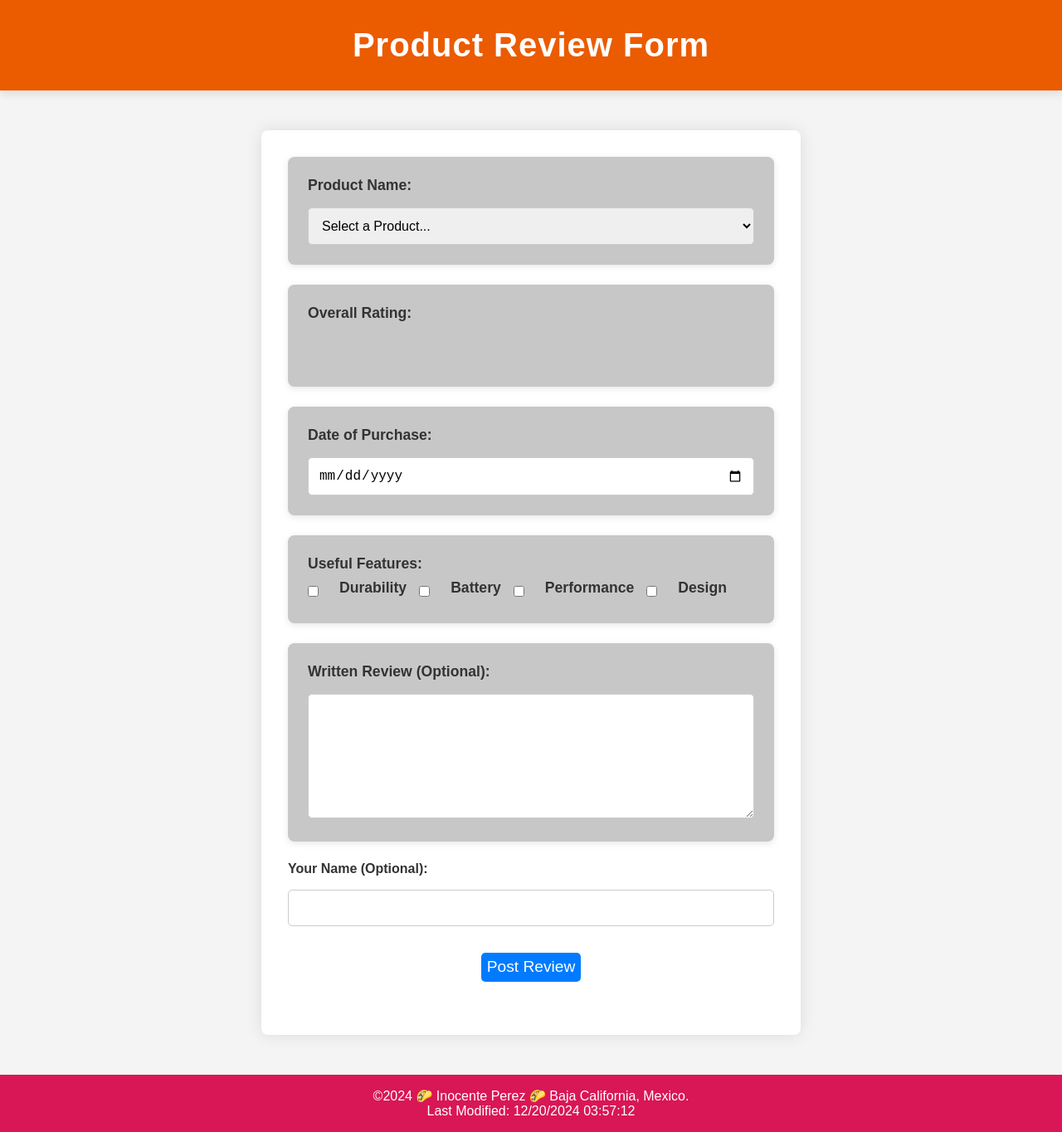
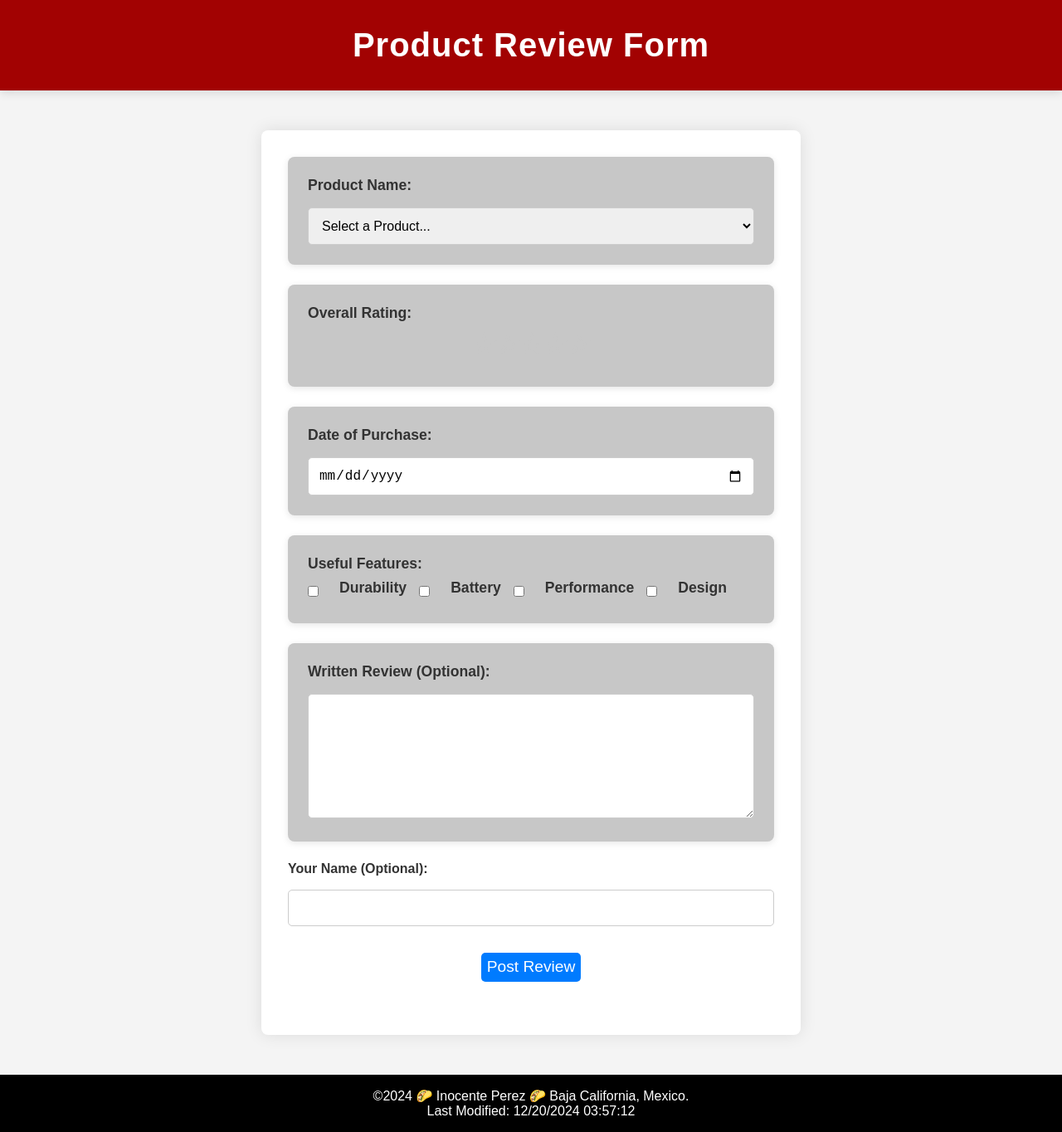
Before and after one commit to Inocente91/wdd131, a plain HTML site: page form.html in a window 1280 px wide. Shown: the whole page at 83% size. Drawn offline with Linux system fonts and the light colour scheme.

Commit message:
more color fixes

```diff
--- a/styles/form.css
+++ b/styles/form.css
@@ -12,7 +12,7 @@ body {
 }
 
 header {
-  background: #EB5B00;
+  background: hsl(0, 98%, 32%);
   color: white;
   padding: 2rem 0;
   text-align: center;
@@ -190,7 +190,7 @@ input[type="submit"]:hover {
 
 /* Footer Styling */
 footer {
-  background: #D91656;
+  background: #000000;
   padding: 1rem;
   color: white;
   text-align: center;
```
